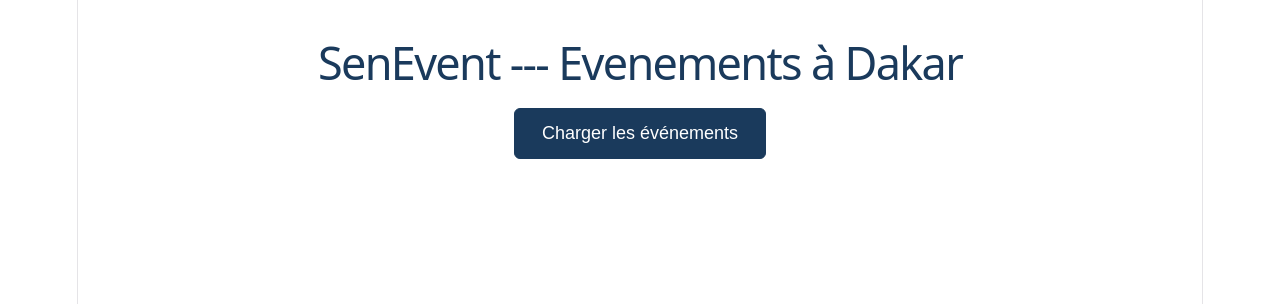
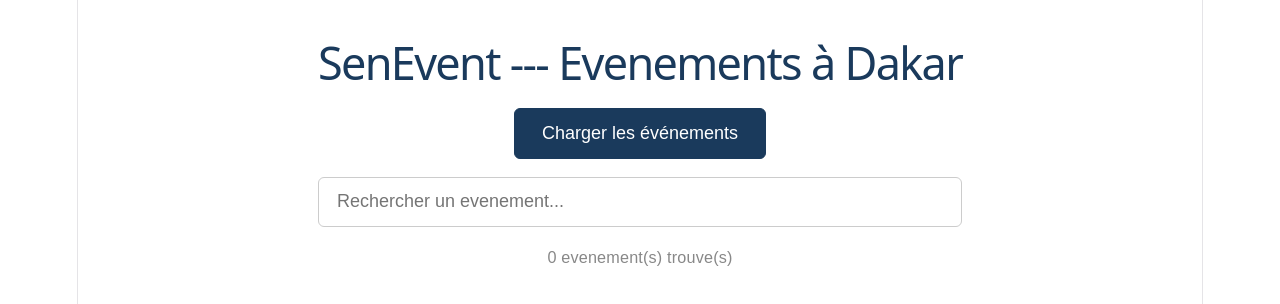
Before and after one commit to Lyfas1711/senevent, a React app in the folder apps/web/: page / in a window 1280 px wide. Shown: the top 304 px of the page. Built offline with nearby package versions, Linux system fonts and the light colour scheme; the HTML template or start-up script is replaced by a standard one.

Commit message:
ajoute SearchBar et filtre par titre en temps reel

```diff
--- a/apps/web/src/App.jsx
+++ b/apps/web/src/App.jsx
@@ -1,10 +1,12 @@
 import { useState } from "react";
 import EvenementCarte from "./components/EvenementCarte";
+import SearchBar from "./components/SearchBar";
 import styles from "./App.module.css";
 
 const App = () => {
   const [evenements, setEvenements] = useState([]);
   const [chargement, setChargement] = useState(false);
+  const [recherche, setRecherche] = useState("");
 
   const charger = async () => {
     setChargement(true);
@@ -20,6 +22,10 @@
     setChargement(false);
   };
 
+  const evenementsFiltres = evenements.filter((ev) =>
+    ev.titre.toLowerCase().includes(recherche.toLowerCase())
+  );
+
   return (
     <div className={styles.container}>
       <h1 className={styles.titre}>
@@ -34,7 +40,16 @@
         {chargement ? "Chargement..." : "Charger les événements"}
       </button>
 
-      {evenements.map((ev) => (
+      <SearchBar
+        recherche={recherche}
+        onRecherche={setRecherche}
+      />
+
+      <p className={styles.compteur}>
+        {evenementsFiltres.length} evenement(s) trouve(s)
+      </p>
+
+      {evenementsFiltres.map((ev) => (
         <EvenementCarte
           key={ev.id}
           ev={ev}
--- /dev/null
+++ b/apps/web/src/components/SearchBar.jsx
@@ -0,0 +1,17 @@
+import styles from "./SearchBar.module.css";
+
+const SearchBar = ({ recherche, onRecherche }) => {
+  return (
+    <div className={styles.conteneur}>
+      <input
+        className={styles.input}
+        type="text"
+        placeholder="Rechercher un evenement..."
+        value={recherche}
+        onChange={(e) => onRecherche(e.target.value)}
+      />
+    </div>
+  );
+};
+
+export default SearchBar;
--- /dev/null
+++ b/apps/web/src/components/SearchBar.module.css
@@ -0,0 +1,18 @@
+.conteneur {
+  margin: 1rem 0;
+}
+
+.input {
+  width: 100%;
+  padding: 0.6rem 1rem;
+  font-size: 1rem;
+  border: 1px solid #ccc;
+  border-radius: 6px;
+  box-sizing: border-box;
+  transition: border-color 0.2s;
+}
+
+.input:focus {
+  outline: none;
+  border-color: #1a3a5c;
+}
```
